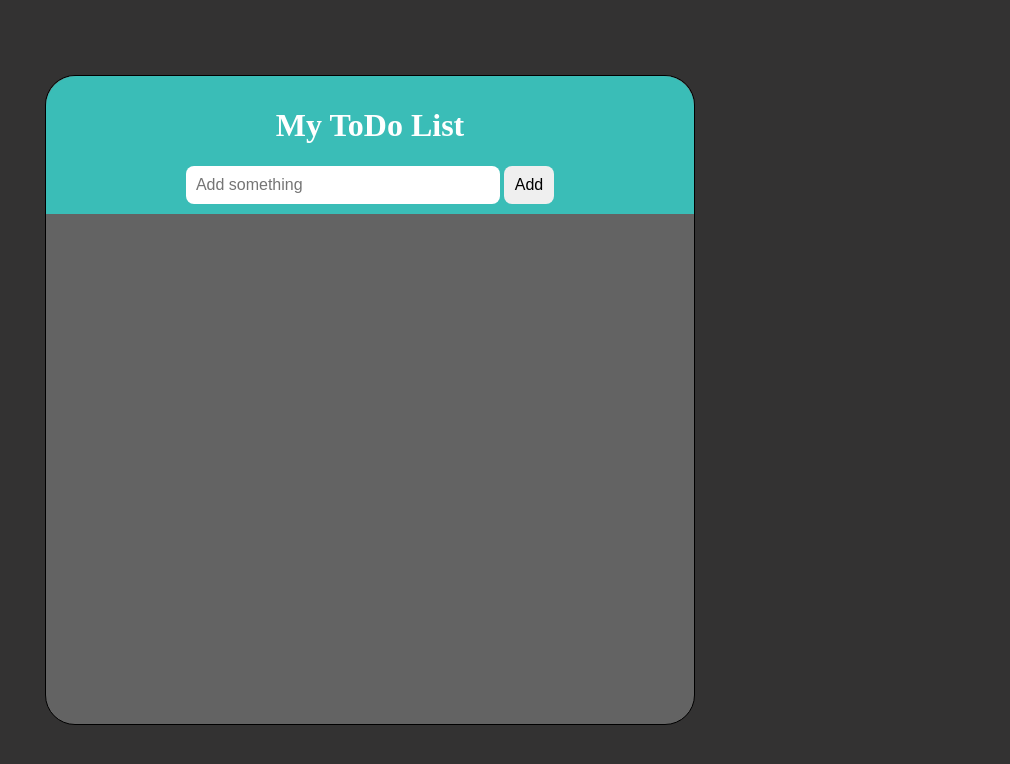
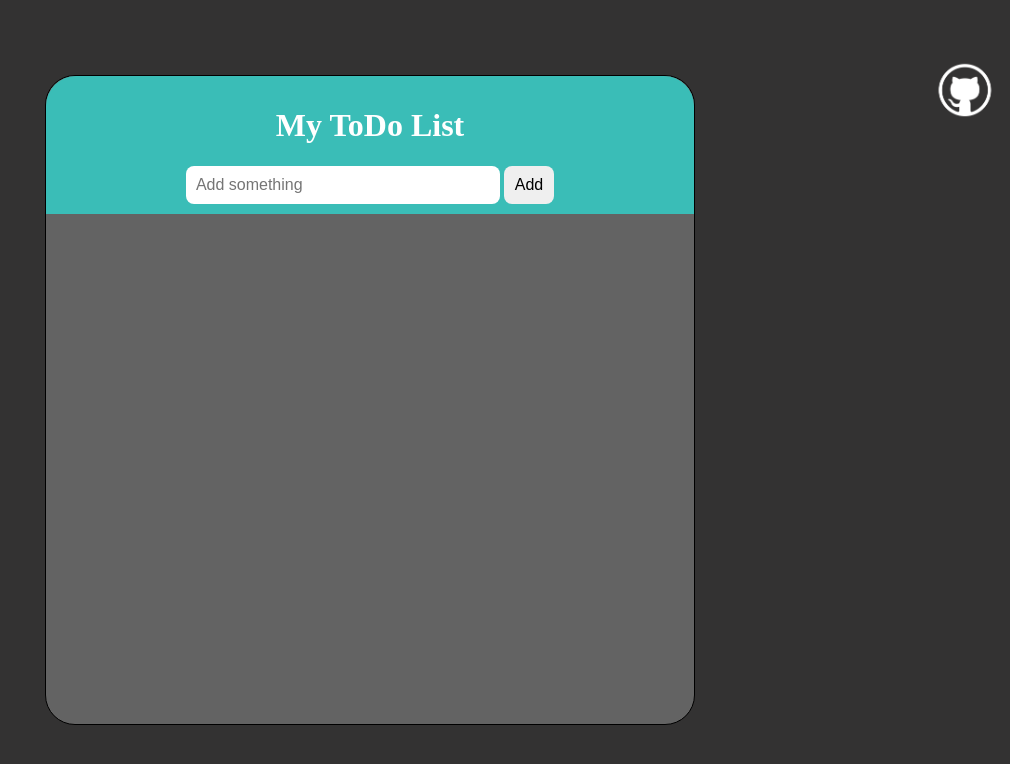
Before and after one commit to omsapate/todo-list, a plain HTML site: page index.html in a window 1280 px wide. Shown: the whole page, without its empty margins (270-1280 px from the left). Drawn offline with Linux system fonts and the light colour scheme.

Commit message:
Add files via upload

```diff
--- a/index.html
+++ b/index.html
@@ -9,7 +9,6 @@
 	<div id="mainDiv" >
 
 
-	<div id="wrap">
 	<div id="myDivId">
 		<h1>My ToDo List</h1>
 		<input type="text" placeholder="Add something" value="" id="inputId">
@@ -22,7 +21,9 @@
 		</ul>
 
 	</div>
-	</div>
+	<a href="https://github.com/omsapate">
+	<img src="git-img0.png" alt="GitHub" height="60" width="90">
+	</a>
 <script type="text/javascript" src="todo_js.js"></script>
 </body>
 </html>
--- a/todo_css.css
+++ b/todo_css.css
@@ -33,7 +33,6 @@
 
 body {
   margin: 0;
-  min-width: 200px;
   background-color: #333232;
 }
 
@@ -107,3 +106,14 @@ span:hover{
 	background: #ff5a36;
 	cursor: pointer;
 }
+
+img{
+  top: 60px; /* your required value */
+  right: 0;
+  position: fixed;
+  border-radius: 50%;
+}
+
+img:hover {
+  transform: scaleX(-1);
+}
```
Also changed, not shown: git-img0.png (added).
